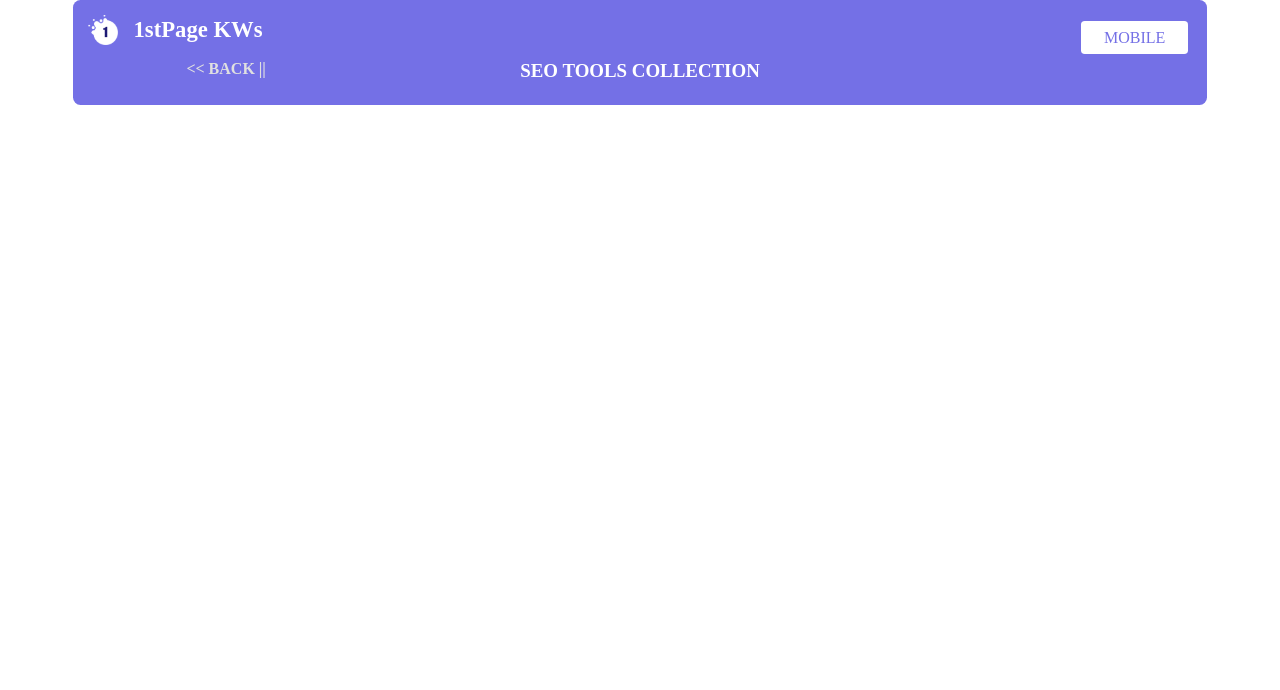
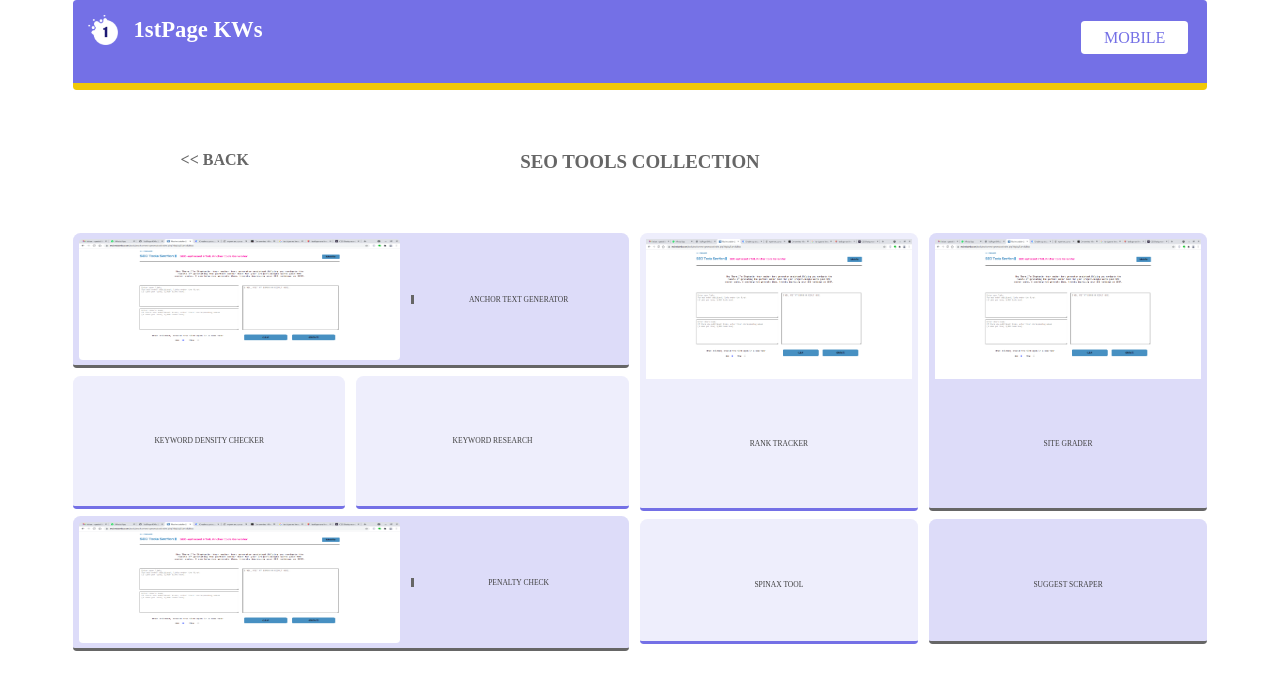
Before and after one commit to 1stpagekws/seoToolsCollection, a PHP site: page /tools in a window 1280 px wide. Shown: the top 690 px of the page. Run offline with PHP 8.4, Linux system fonts and the light colour scheme.

Commit message:
Premier Interface Implemented

```diff
--- a/tools/aaLbrr/lbrr.php
+++ b/tools/aaLbrr/lbrr.php
@@ -82,13 +82,12 @@ function gnrateHeader ($prvsIntrfcId, $label) {
 
 	return <<<BRDR
 		<div id="hder">
-			<div id="prfl">
-				<a id="name" href="{$prductId}"><img src="{$iconId}" /> <span id="text">
-				<!--C-->{$prductName}</span></a>
-				{$dsplaySizeChangeButton} </div>
-			<div id="tNme"><a id="prvs" href="{$prvsIntrfcId}"><< BACK ||</a>
+			<a id="name" href="{$prductId}"><img src="{$iconId}" /> <span id="text">
+			<!--C-->{$prductName}</span></a>
+			{$dsplaySizeChangeButton} </div>
+
+		<div id="tNme"><a id="prvs" href="{$prvsIntrfcId}"><< BACK</a>
 			<!--C--><span id="aInt">{$label}</span><span id="empt"></span></div>
-			<!--C--></div>
 BRDR; }
 
 function gnrateDsplaySizeChangeButton () {
--- a/tools/index.php
+++ b/tools/index.php
@@ -13,4 +13,41 @@ determineDiplaySizeToUse (); ?>
 <link rel="stylesheet" href="<?php echo prvideIdOfTheApprprPrsnalStylngCode (); ?>" /> </head>
 
 <body><div id="body">
-	<?php echo gnrateHeader (fetchPrductId (), "Seo Tools Collection"); ?></div></body> </html>
+	<?php echo gnrateHeader (fetchPrductId (), "Seo Tools Collection"); ?>
+
+	<div id="cntn">
+		<span id="bnd1">
+		<!--C-->
+			<a id="itm1" class="grp1 tam1" href="">
+				<img src="xwBckg.png" />
+				<span>Anchor Text Generator</span> </a>
+
+		<!--C-->
+			<span
+			   id="pck1">
+			<a id="itm2" class="tam2" href="">Keyword Density Checker</a>
+			<a id="itm3" class="tam2" href="">Keyword Research       </a> </span>
+
+		<!--C-->
+			<a id="itm4" class="grp1 tam1" href="">
+				<img src="xwBckg.png" />
+				<span>Penalty Check</span> </a> </span>
+
+		<span id="bnd2">
+		<!--C-->
+			<span
+			   id="pck2">
+			<a id="itm5" class="grp2 tam2" href="">
+				<img src="xwBckg.png" />
+				<span>Rank Tracker</span> </a>
+			<a id="itm6" class="grp2 tam1" href="">
+				<img src="xwBckg.png" />
+				<span>Site Grader</span> </a> </span>
+
+		<!--C-->
+			<span
+			   id="pck3">
+			<a id="itm7" class="tam2" href="">Spinax Tool            </a>
+			<a id="itm8" class="tam1" href="">Suggest Scraper        </a> </span> </span> </div>
+
+			<!--C--></body> </html>
--- a/tools/xlDskt.css
+++ b/tools/xlDskt.css
@@ -14,8 +14,8 @@ body {
 		padding-left:4mm;
 		padding-right:4mm;
 		padding-bottom:6mm;
-	border-radius:2mm;}
-	#prfl {
+		border-radius:1mm;
+		border-bottom:2mm solid #F0C808;
 		display:flex;
 		justify-content:space-between;
 		align-items:center;}
@@ -42,12 +42,15 @@ body {
 			border-radius:1mm;
 			text-decoration:none;}
 	#tNme {
+		margin-top:16mm;
 		text-align:center;
 		font-weight:800;
+		color:#666666;
 		text-transform:uppercase;
-		display:flex;} #tNme > *{text-align:center; border-radius:2mm;}
+		display:flex;
+		margin-bottom:16mm;} #tNme > *{text-align:center; border-radius:2mm;}
 		#tNme #prvs {
-			color:#e0e0e0;
+			color:#666666;
 			width:25%;
 			text-decoration:none;}
 		#tNme #aInt {;
--- a/tools/xpPDsk.css
+++ b/tools/xpPDsk.css
@@ -0,0 +1,114 @@
+#cntn {
+	display:flex;
+	justify-content:space-between;} #cntn a {
+	text-align:center;
+	text-decoration:none;
+	text-transform:uppercase;
+	font-size:2mm;
+	color:#404040;
+	border-radius:2mm 2mm 1mm 1mm;} #cntn a:active {
+		background-color:#F0C808;}
+
+	#bnd1 {
+		width:49%;
+		display:flex;
+		flex-direction:column;}
+
+		.grp1 {}
+			.grp1 > img {
+				border-radius:1mm;
+				width:60%;
+				height:32mm;}
+			.grp1 > p {}
+			.grp1 > span {
+				margin-left:2%;
+				border-left:1mm solid #666666;
+				text-align:center;
+				width:39%;
+				}
+		.tam1 {
+			background-color:#DDDCF9;
+			border-bottom:1mm solid #666666;}
+
+		.tam2 {
+			background-color:#EEEEFC;
+			border-bottom:1mm solid #7470e6;}
+
+		#itm1 {
+			width:98%;
+			padding:1%;
+			margin-bottom:2mm;
+			display:flex;
+			justify-content:space-between;
+			align-items:center;}
+
+		#pck1 {
+			display:flex;
+			justify-content:space-between;
+			margin-bottom:2mm;}
+		#itm2 {
+			width:49%;
+			padding:0mm;
+			padding-top:16mm;
+			padding-bottom:16mm;}
+		#itm3 {
+			width:49%;
+			padding:0mm;
+			padding-top:16mm;
+			padding-bottom:16mm;}
+
+		#itm4 {
+			width:98%;
+			padding:1%;
+			margin-bottom:2mm;
+			display:flex;
+			justify-content:space-between;
+			align-items:center;}
+
+	#bnd2 {
+		width:50%;
+		display:flex;
+		flex-direction:column;}
+
+		#pck2 {
+			display:flex;
+			justify-content:space-between;
+			width:100%;
+			margin-bottom:2mm;}
+
+		.grp2 {
+			padding:1%;
+			padding-bottom:16mm;
+			width:47%;
+			display:flex;
+			flex-direction:column;
+			}
+			.grp2 span {
+				display:block;
+				margin-top:16mm;}
+			.grp2 img {
+				height:37mm;}
+
+		#itm5 {
+			}
+
+		#itm6 {
+			}
+
+		#pck3 {
+			display:flex;
+			justify-content:space-between;
+			width:100%;
+			margin-bottom:2mm;}
+
+		#itm7 {
+			width:49%;
+			padding:0mm;
+			padding-top:16mm;
+			padding-bottom:14mm;}
+
+		#itm8 {
+			width:49%;
+			padding:0mm;
+			padding-top:16mm;
+			padding-bottom:14mm;}
```
Also changed, not shown: tools/xwBckg.png (added). Lines whose indentation alone changed are shown as unchanged.
